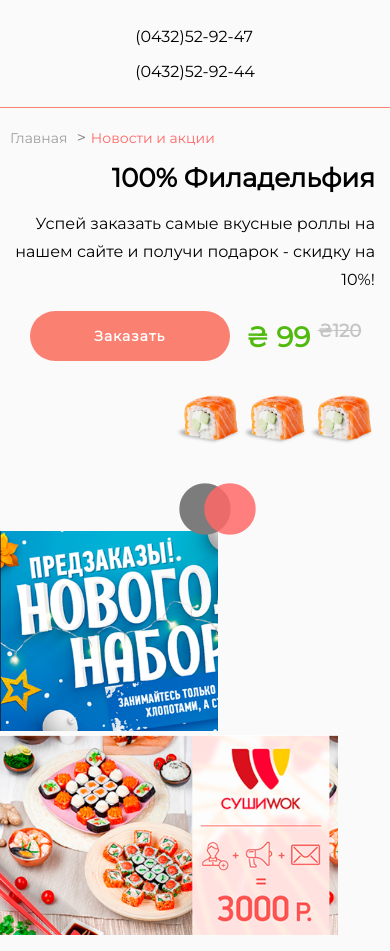
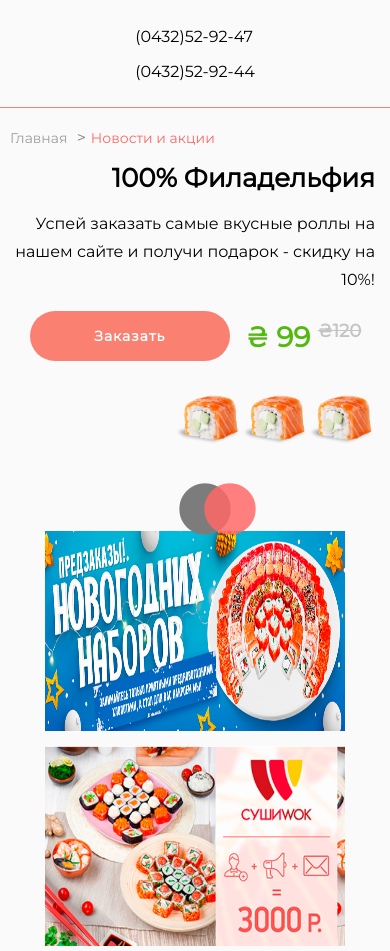
Before and after one commit to Nikita1999UA/yamasakiSite.github.io, a plain HTML site: page news.html in a window 390 px wide. Shown: the part 99-1050 px from the top of the page. Drawn offline with Linux system fonts and the light colour scheme; files whose address does not match are found by name.

Commit message:
Add files via upload

```diff
--- a/style/media.css
+++ b/style/media.css
@@ -93,6 +93,30 @@
     .menu ul{
         padding: 0;
     }
+    .icons{
+        padding: 0;
+    }
+}
+
+@media screen and (max-width: 1040px) {
+    .promotions{
+        justify-content: space-around;
+    }
+
+    .promotion-overflow{
+        width: 100%;
+        display: flex;
+        justify-content: center;
+    }
+
+    .promotion-2{
+        display: flex;
+        justify-content: center;
+        width: 100%;
+        margin-top: 15px;
+    }
+
+
 }
 
 @media screen and (max-width: 724px){
@@ -137,9 +161,6 @@
         margin-left: 0px;
     }
 
-    .icons{
-        padding: 0;
-    }
 
     .slider{
         margin: 15px;
@@ -160,5 +181,17 @@
         max-width: 200px;
     }
 
+    .promotion-overflow{
+        width: 100%;
+    }
+
+    .promotion-overflow img{
+        max-width: 300px;
+    }
+
+    .promotion-2 img{
+        max-width: 300px;
+    }
+
 
 }
```
